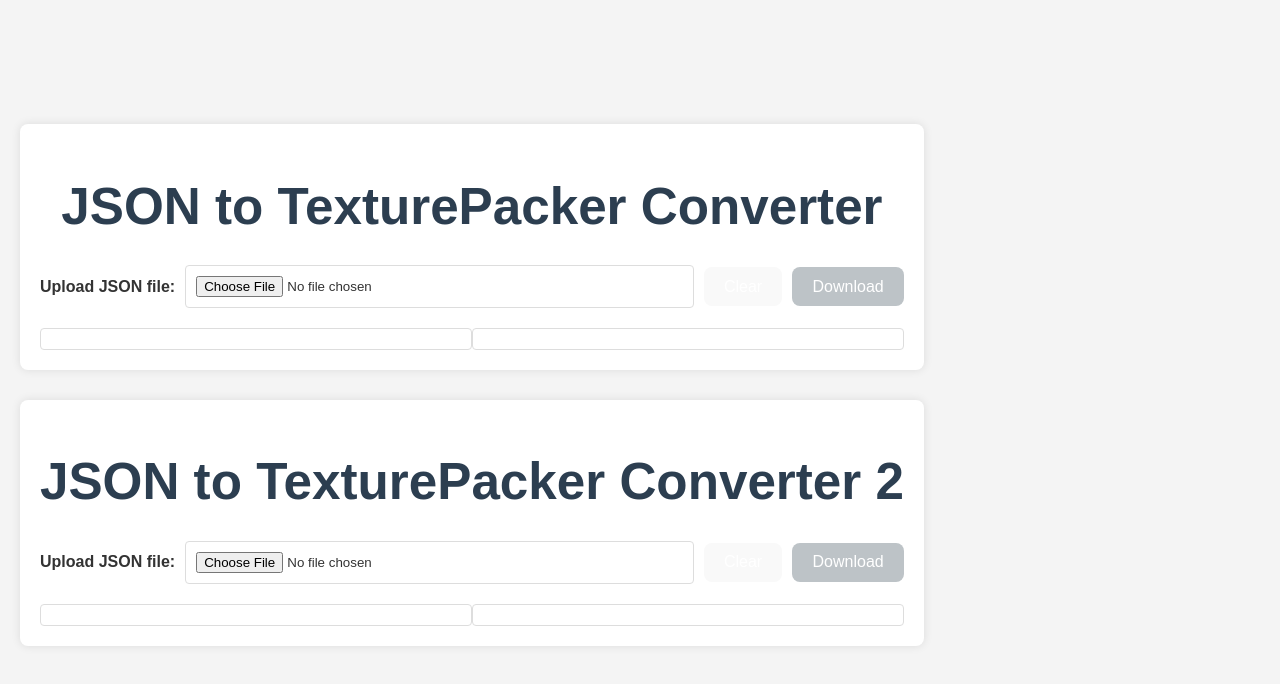
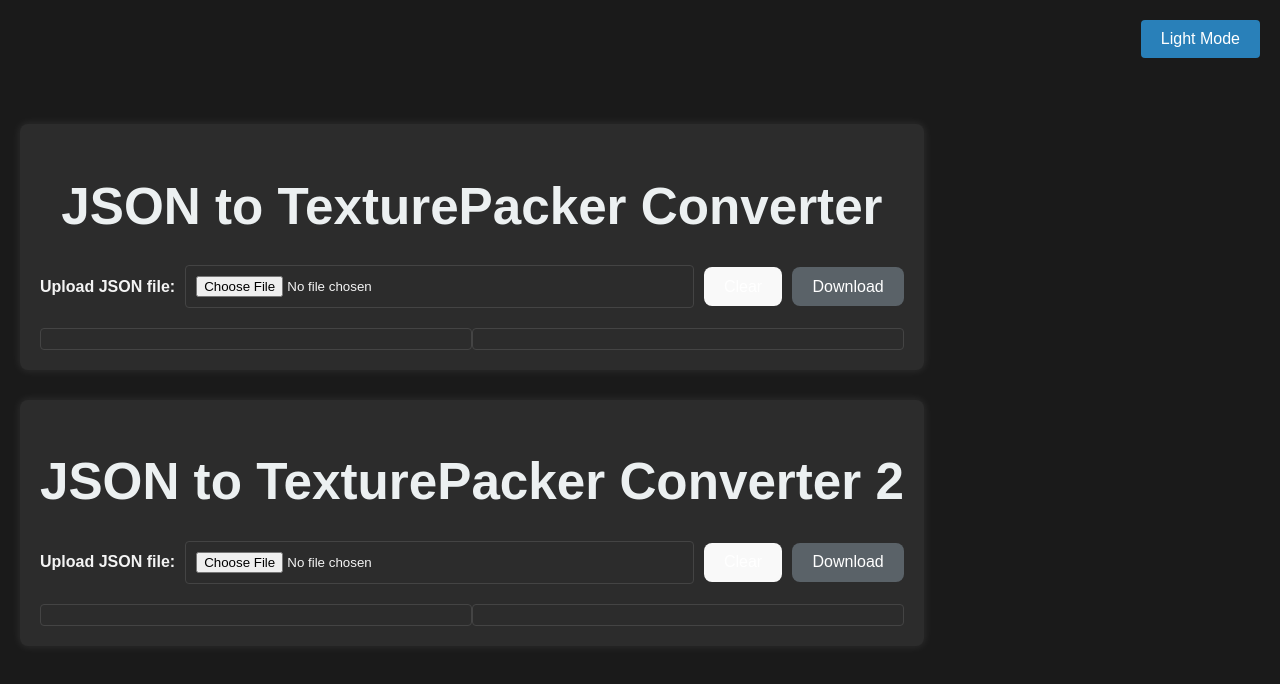
Before and after one commit to xmanhit/convertJSONSprite, a React (Vite) app: page / in a window 1280 px wide. Shown: the top 684 px of the page. Built offline with nearby package versions, Linux system fonts and the light colour scheme.

Commit message:
Update App.tsx

```diff
--- a/src/App.tsx
+++ b/src/App.tsx
@@ -1,4 +1,4 @@
-import { ChangeEvent, useRef, useState } from "react";
+import React, { ChangeEvent, useRef, useState, useEffect } from "react";
 import ReactJson from "react-json-view";
 
 import "./App.css";
@@ -10,6 +10,7 @@ interface DownloadFileProps {
 }
 
 function App() {
+  const [darkMode, setDarkMode] = useState(true);
   const inputRef = useRef<HTMLInputElement>(null);
   const [file, setFile] = useState<string>("");
   const [fileProcessed, setFileProcessed] = useState<string>("");
@@ -141,8 +142,24 @@ function App() {
     }
   };
 
+  useEffect(() => {
+    if (darkMode) {
+      document.body.classList.add("dark-mode");
+    } else {
+      document.body.classList.remove("dark-mode");
+    }
+  }, [darkMode]);
+
+  const toggleDarkMode = () => {
+    setDarkMode(!darkMode);
+  };
+
   return (
     <main>
+      <button className="theme-toggle" onClick={toggleDarkMode}>
+        {darkMode ? "Light Mode" : "Dark Mode"}
+      </button>
+
       <div className="converter-section">
         <h1>JSON to TexturePacker Converter</h1>
         <div className="file-input-group">
@@ -173,11 +190,19 @@ function App() {
 
         <div className="json-view-container">
           <div className="json-view">
-          {file && <ReactJson src={JSON.parse(file)} theme="monokai" />}
+            {file && (
+              <ReactJson
+                src={JSON.parse(file)}
+                theme={darkMode ? "twilight" : "rjv-default"}
+              />
+            )}
           </div>
           <div className="json-view">
             {fileProcessed && (
-            <ReactJson src={JSON.parse(fileProcessed)} theme="monokai" />
+              <ReactJson
+                src={JSON.parse(fileProcessed)}
+                theme={darkMode ? "twilight" : "rjv-default"}
+              />
             )}
           </div>
         </div>
```
Lines whose indentation alone changed are shown as unchanged.
